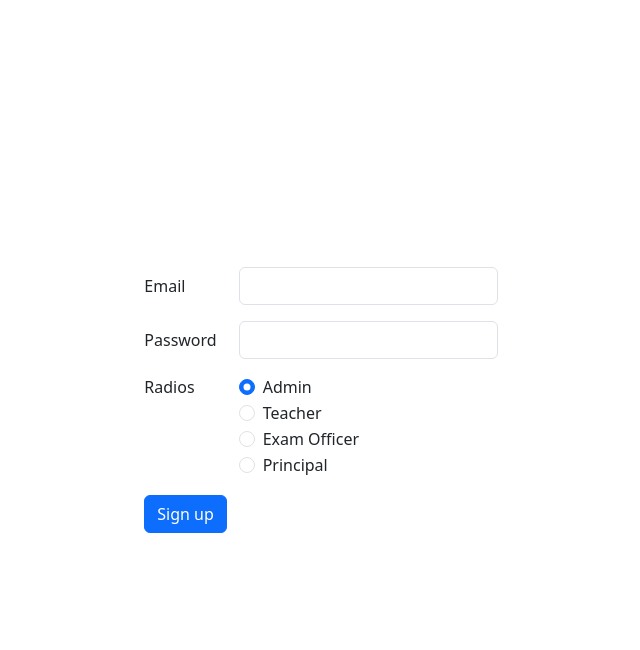
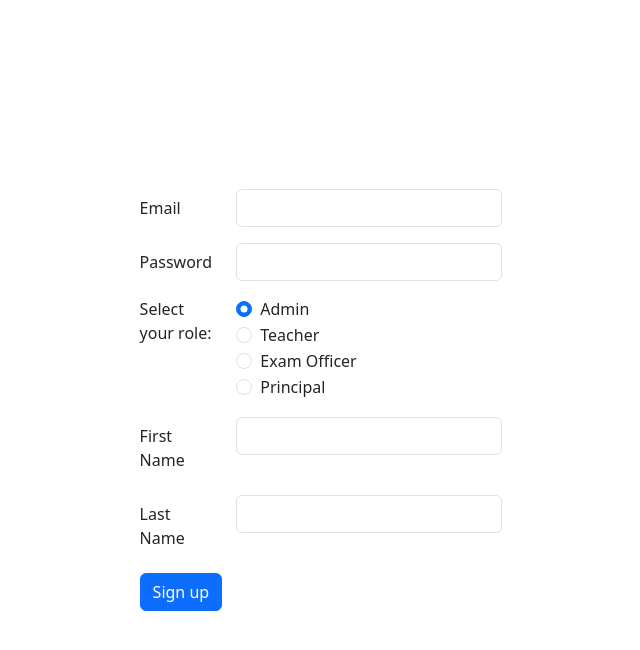
Before and after one commit to aclintonpwc1/gradeconnect, a Flask app: page /signup in a window 1280 px wide. Shown: the top 650 px of the page, without its empty margins (319-959 px from the left). Run offline with Flask 3, Linux system fonts and the light colour scheme.

Commit message:
fixed login and sign up inputs

```diff
--- a/app.py
+++ b/app.py
@@ -2,7 +2,7 @@ from flask import Flask, request, jsonify, render_template, redirect, url_for, s
 from flask_restful import Api, Resource, reqparse
 from flask_sqlalchemy import SQLAlchemy
 from flask_bcrypt import Bcrypt
-#import pyodbc
+import pyodbc
 
 """
 conn = pyodbc.connect('Driver={SQL Server};'
@@ -17,13 +17,13 @@ cursor = conn.cursor()
 app = Flask(__name__)
 app.secret_key = 'your_secret_key'
 
-app.config['SQLALCHEMY_DATABASE_URI'] = 'mssql+pyodbc://PiedPiper:password123!@gradeconnect-server.database.windows.net/Grade Connect?driver=SQL+Server'
+app.config['SQLALCHEMY_DATABASE_URI'] = 'mssql+pyodbc://PiedPiper:password123!@gradeconnect-server.database.windows.net/GradeConnect?driver=SQL+Server'
 db = SQLAlchemy(app)
 bcrypt = Bcrypt(app)
 
 class User(db.Model):
     __tablename__ = 'facultyInfo'
-    id = db.Column(db.Integer, primary_key=True)
+    facultyID = db.Column(db.Integer, primary_key=True)
     userEmail = db.Column(db.String(50), unique=True, nullable=False)
     userPassword = db.Column(db.String(50), nullable=False)
     facultyRole = db.Column(db.String(50), nullable=True)
@@ -70,9 +70,9 @@ def signUp():
 
         # Create a new user
         hashed_password = bcrypt.generate_password_hash(userPassword).decode('utf-8')
-        new_user = User(userEmail=userEmail, password=hashed_password)
+        new_user = User(userEmail=userEmail, userPassword=hashed_password)
         db.session.add(new_user)
-        db.session.commit()
+        # db.session.commit()    *not working rn
 
         return jsonify({'message': 'User created successfully'})
 
--- a/templates/signUp.html
+++ b/templates/signUp.html
@@ -18,52 +18,64 @@
     </style>
  </head>
   <body>
-    <form id="signupForm" method="POST">
+    <form id="signupForm" action="signup" method="POST">
       <div class="row mb-3">
         <label for="inputEmail3" class="col-sm-3 col-form-label">Email</label>
         <div class="col-sm-9">
-          <input type="email" class="form-control" id="userEmail" required>
+          <input type="email" class="form-control" id="userEmail" name="userEmail" required>
         </div>
       </div>
       <div class="row mb-3">
         <label for="inputPassword3" class="col-sm-3 col-form-label">Password</label>
         <div class="col-sm-9">
-          <input type="password" class="form-control" id="userPassword" required>
+          <input type="password" class="form-control" id="userPassword" name="userPassword" required>
         </div>
       </div>
       <fieldset class="row mb-3">
-        <legend class="col-form-label col-sm-3 pt-0">Radios</legend>
+        <legend class="col-form-label col-sm-3 pt-0">Select your role:</legend>
         <div class="col-sm-9">
           <div class="form-check">
-            <input class="form-check-input" type="radio" name="gridRadios" id="gridRadios1" value="option1" checked>
+            <input class="form-check-input" type="radio" name="facultyRole" id="gridRadios1" value="option1" checked>
             <label class="form-check-label" for="gridRadios1">
               Admin
             </label>
           </div>
           <div class="form-check">
-            <input class="form-check-input" type="radio" name="gridRadios" id="gridRadios2" value="option2">
+            <input class="form-check-input" type="radio" name="facultyRole" id="gridRadios2" value="option2">
             <label class="form-check-label" for="gridRadios2">
               Teacher
             </label>
           </div>
           <div class="form-check">
-            <input class="form-check-input" type="radio" name="gridRadios" id="gridRadios2" value="option2">
+            <input class="form-check-input" type="radio" name="facultyRole" id="gridRadios2" value="option2">
             <label class="form-check-label" for="gridRadios2">
               Exam Officer
             </label>
           </div>
           <div class="form-check">
-            <input class="form-check-input" type="radio" name="gridRadios" id="gridRadios2" value="option2">
+            <input class="form-check-input" type="radio" name="facultyRole" id="gridRadios2" value="option2">
             <label class="form-check-label" for="gridRadios2">
               Principal
             </label>
           </div>
         </div>
       </fieldset>
+      <div class="row mb-3">
+        <label for="inputFirstName3" class="col-sm-3 col-form-label">First Name</label>
+        <div class="col-sm-9">
+          <input type="text" class="form-control" id="firstName" name="firstName" required>
+        </div>
+      </div>
+      <div class="row mb-3">
+        <label for="inputLastName3" class="col-sm-3 col-form-label">Last Name</label>
+        <div class="col-sm-9">
+          <input type="text" class="form-control" id="lastName" name="lastName" required>
+        </div>
+      </div>
 
       <button type="submit" class="btn btn-primary">Sign up</button>
     </form>
-
+<!--
     <script>
       // Add event listener to the signup form
       document.getElementById("signupForm").addEventListener("submit", function(event) {
@@ -97,7 +109,7 @@
               console.error("Error:", error);
           });
       });
-    </script>
+    </script>   -->
 
     <script src="https://cdn.jsdelivr.net/npm/bootstrap@5.3.2/dist/js/bootstrap.bundle.min.js" integrity="sha384-C6RzsynM9kWDrMNeT87bh95OGNyZPhcTNXj1NW7RuBCsyN/o0jlpcV8Qyq46cDfL" crossorigin="anonymous"></script>
   </body>
```
Also changed, not shown: templates/home.html (+5 -5 lines).
